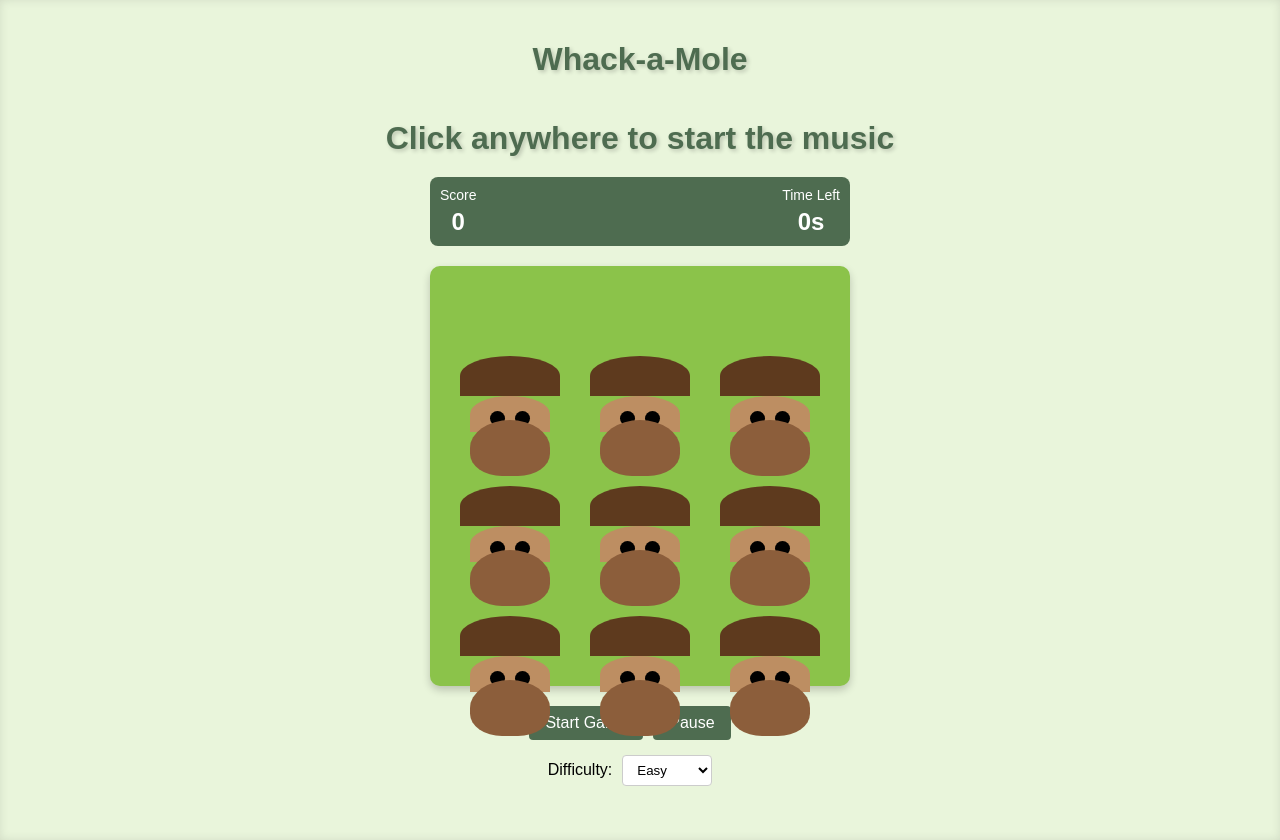
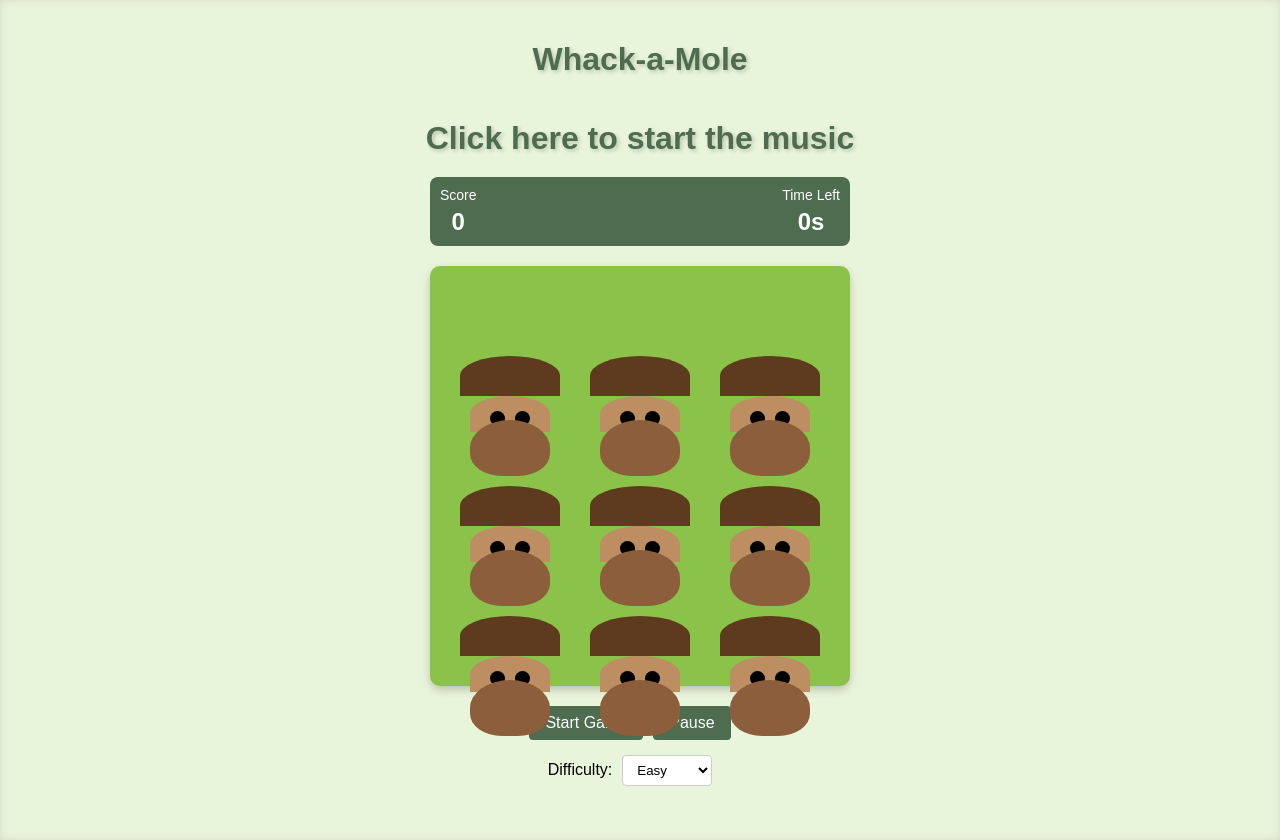
Before and after one commit to justamanuelax/whack-a-mole, a React (Vite) app: page / in a window 1280 px wide. Built offline with nearby package versions, Linux system fonts and the light colour scheme.

Commit message:
Music finally works (12)

```diff
--- a/src/App.jsx
+++ b/src/App.jsx
@@ -57,7 +57,7 @@ function App() {
       <div className="whack-a-mole-game">
         <h1>Whack-a-Mole</h1>
         <div onClick={handleUserInteraction}>
-        <h1>Click anywhere to start the music</h1>
+        <h1>Click here to start the music</h1>
         </div>
         <MoleGrid />
       </div>
```
